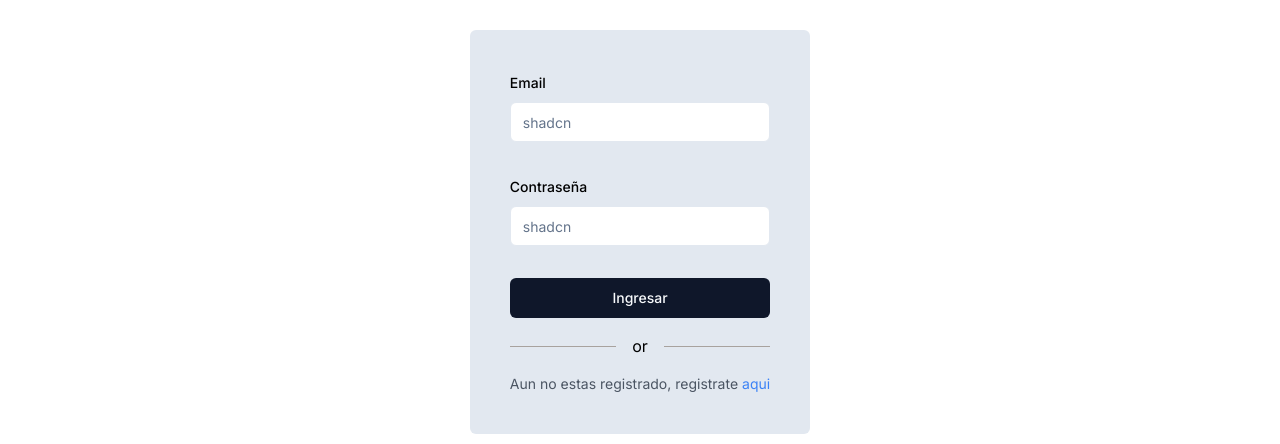
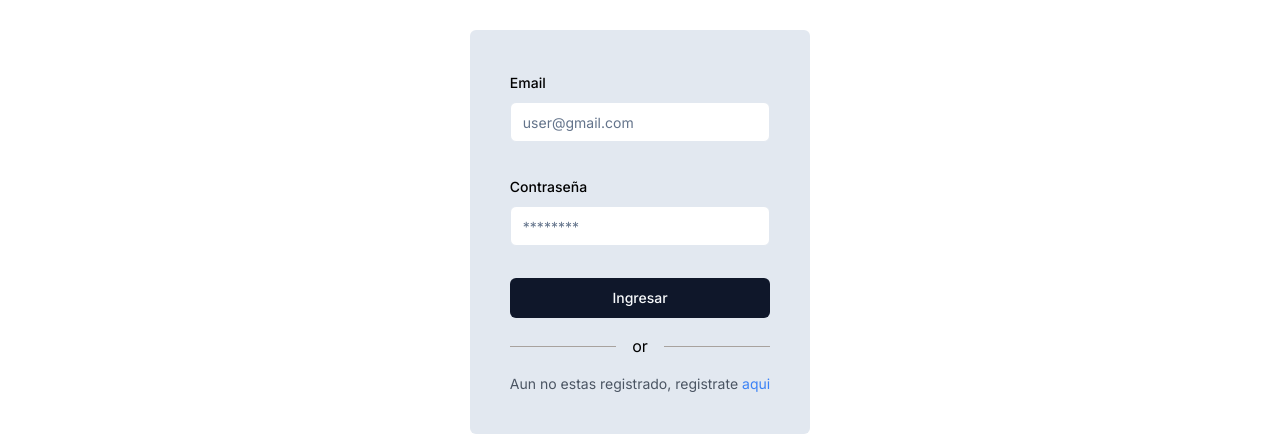
Before and after one commit to cotarelorodrigo/todocampo, a Next.js app: page /sign-in in a window 1280 px wide. Shown: the part 168-612 px from the top of the page. Built offline with nearby package versions, Linux system fonts and the light colour scheme; no server answers.

Commit message:
add signin form

```diff
--- /dev/null
+++ b/src/app/(auth)/template.tsx
@@ -0,0 +1,13 @@
+import { getServerSession } from "next-auth";
+import { authOptions } from "@/lib/auth";
+import { redirect } from "next/navigation";
+
+export default async function Template({
+  children,
+}: {
+  children: React.ReactNode;
+}) {
+  const session = await getServerSession(authOptions);
+  if (session?.user) redirect("/");
+  return <div>{children}</div>;
+}
--- a/src/components/Form/SignInForm.tsx
+++ b/src/components/Form/SignInForm.tsx
@@ -50,7 +50,7 @@ export default function SignInForm() {
             <FormItem>
               <FormLabel>Email</FormLabel>
               <FormControl>
-                <Input type="email" placeholder="shadcn" {...field} />
+                <Input type="email" placeholder="user@gmail.com" {...field} />
               </FormControl>
               <FormMessage />
             </FormItem>
@@ -63,7 +63,7 @@ export default function SignInForm() {
             <FormItem>
               <FormLabel>Contraseña</FormLabel>
               <FormControl>
-                <Input placeholder="shadcn" {...field} />
+                <Input placeholder="********" {...field} />
               </FormControl>
               <FormMessage />
             </FormItem>
```
